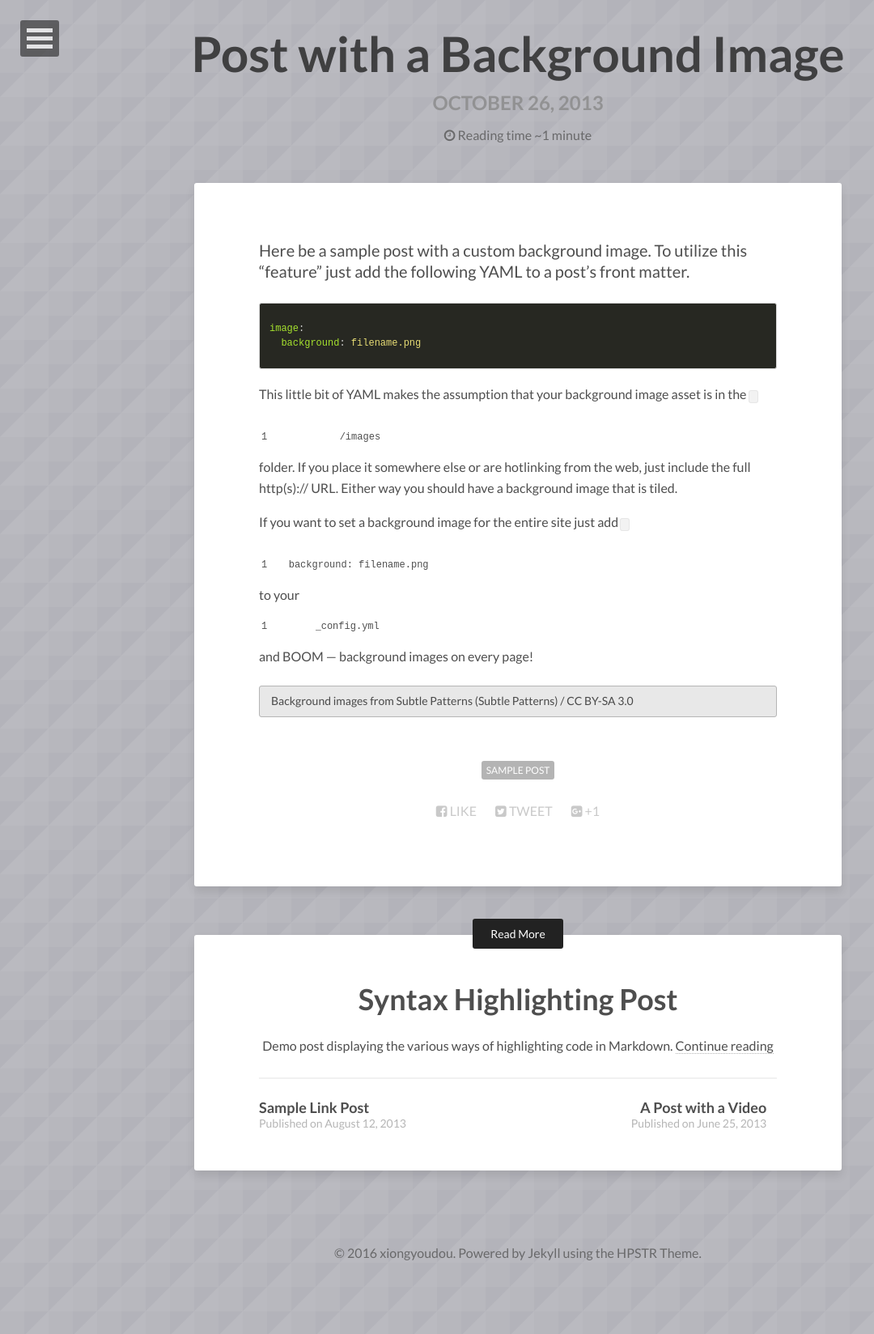
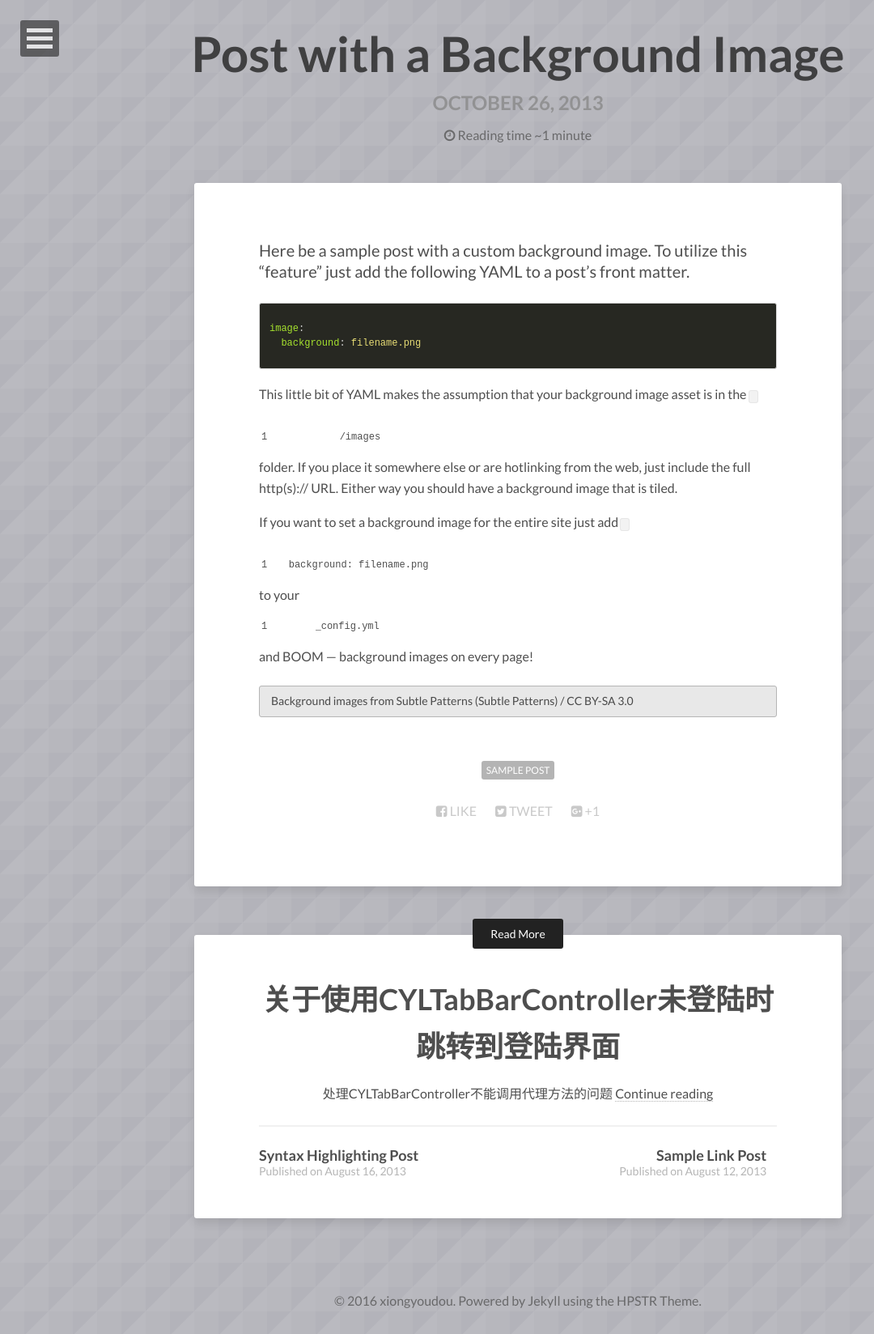
Before and after one commit to xiongyoudou/xiongyoudou.github.io, a Jekyll site: the page built from _posts/2013-10-26-background-image.md, in a window 1280 px wide. Shown: the whole page at 81% size, without its empty margins (0-1080 px from the left). Built offline with Jekyll 4.4.1, drawn with Linux system fonts in a browser that asks for light colours; nearby versions of some CDN libraries; before the commit the page ends 1589 px from its top, so only the background shows below that.

Commit message:
修改第一篇博客

```diff
--- a/_posts/关于使用CYLTabBarController未登陆时跳转到登陆界面.md
+++ b/_posts/2016-04-24-关于使用CYLTabBarController未登陆时跳转到登陆界面.md
@@ -1,3 +1,10 @@
+---
+layout: post
+title: "关于使用CYLTabBarController未登陆时跳转到登陆界面"
+description: "处理CYLTabBarController不能调用代理方法的问题"
+tags: [CYLTabBarController,界面跳转]
+---
+
 #关于使用CYLTabBarController未登陆时跳转到登陆界面
 
 **CYLTabBarController**是开源的一款可快速集成的底部栏控制器，只需传入少许参数便可实现功能，并允许个性化自定义。
```
